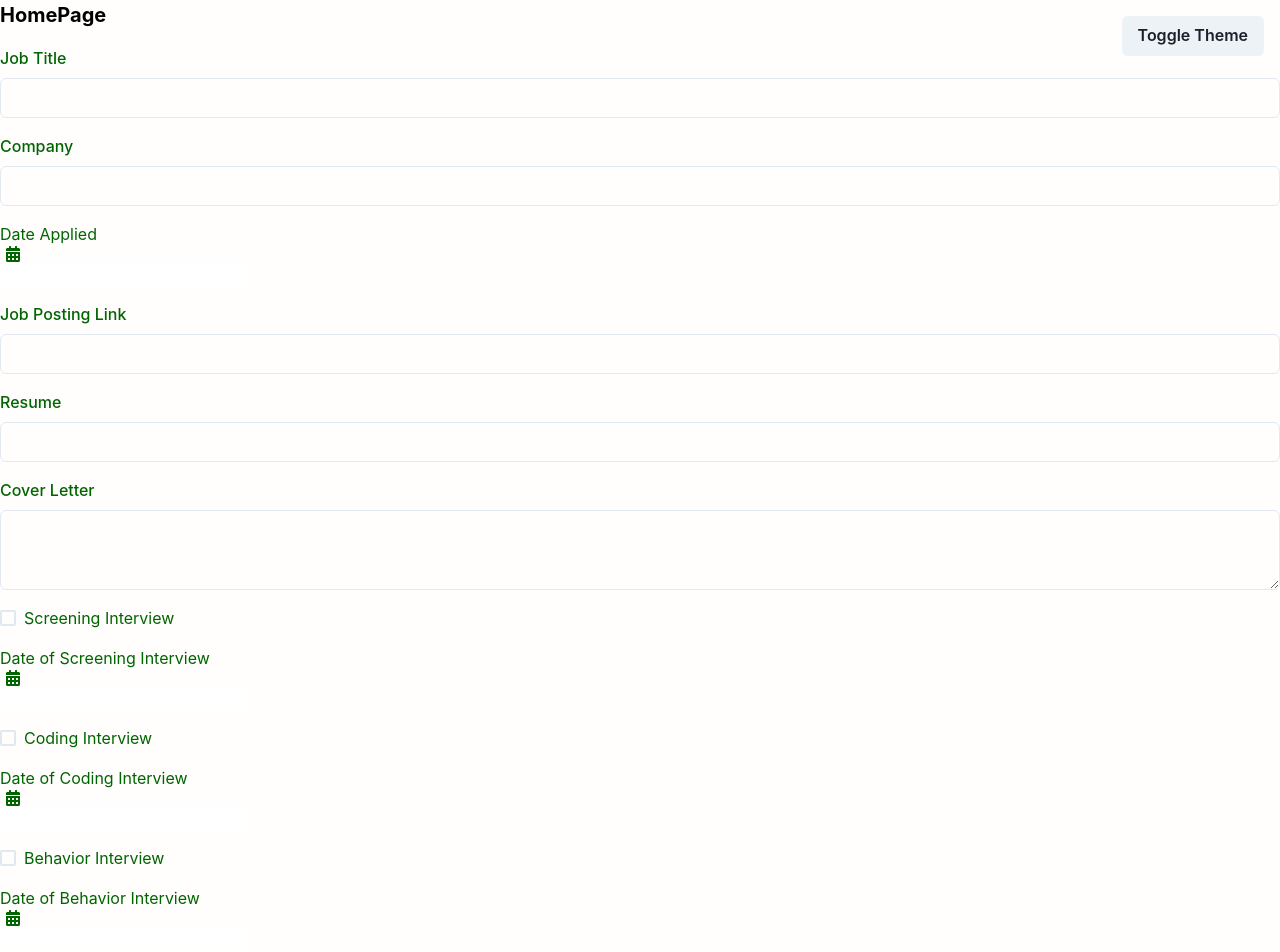
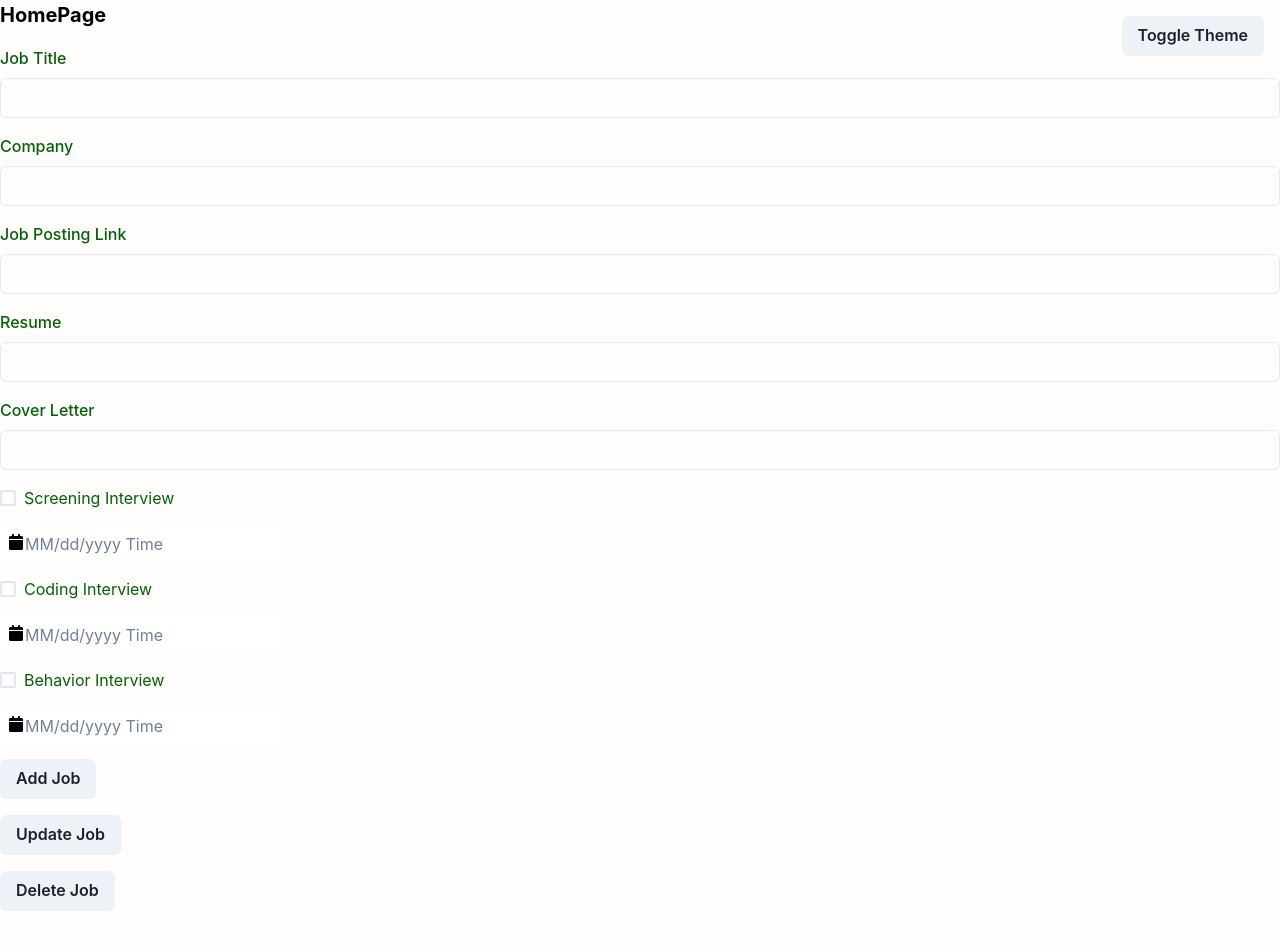
Before and after one commit to timdean27/Application_track_tool, a React (Vite) app in the folder Application_track_tool/: page / in a window 1280 px wide. Shown: the top 952 px of the page. After the commit the page ends 911 px from the top, so only its background shows below. Built offline with nearby package versions, Linux system fonts and the light colour scheme.

Commit message:
working on adding Crud and connecting to Springboot application and MySQL db

```diff
--- a/Application_track_tool/package.json
+++ b/Application_track_tool/package.json
@@ -13,6 +13,7 @@
     "@chakra-ui/react": "^2.8.2",
     "@emotion/react": "^11.11.4",
     "@emotion/styled": "^11.11.0",
+    "axios": "^1.6.7",
     "framer-motion": "^11.0.12",
     "react": "^18.2.0",
     "react-datepicker": "^6.3.0",
--- a/Application_track_tool/src/pages/HomePage/Homepage.tsx
+++ b/Application_track_tool/src/pages/HomePage/Homepage.tsx
@@ -1,28 +1,79 @@
-import React, { useState } from 'react';
-import { Button, VStack, Text, Input, FormControl, FormLabel,Checkbox, Textarea } from "@chakra-ui/react";
-import DatePicker from 'react-datepicker';
-import { FaCalendarAlt } from 'react-icons/fa';
-import 'react-datepicker/dist/react-datepicker.css';
+import React, { useState } from "react";
+import {
+  Button,
+  VStack,
+  Text,
+  Input,
+  FormControl,
+  FormLabel,
+  Checkbox,
+} from "@chakra-ui/react";
+import DatePicker from "react-datepicker";
+import "react-datepicker/dist/react-datepicker.css";
 
-const Homepage: React.FC = () => {
-  const [jobTitle, setJobTitle] = useState('');
-  const [company, setCompany] = useState('');
-  const [jobPostingLink, setJobPostingLink] = useState('');
-  const [resume, setResume] = useState('');
-  const [coverLetter, setCoverLetter] = useState('');
-  const [screeningInterview, setScreeningInterview] = useState('');
-  const [dateOfScreeningInterview, setDateOfScreeningInterview] = useState<Date | null>(null);
-  const [codingInterview, setCodingInterview] = useState('');
+const Homepage: React.FC = ({ jobs, addJob, updateJob, deleteJob }) => {
+  const [jobTitle, setJobTitle] = useState("");
+  const [company, setCompany] = useState("");
+  const [jobPostingLink, setJobPostingLink] = useState("");
+  const [resume, setResume] = useState("");
+  const [coverLetter, setCoverLetter] = useState("");
+  const [screeningInterview, setScreeningInterview] = useState(false);
+  const [dateOfScreeningInterview, setDateOfScreeningInterview] =
+    useState<Date | null>(null);
+  const [codingInterview, setCodingInterview] = useState(false);
+  const [dateOfCodingInterview, setDateOfCodingInterview] =
+    useState<Date | null>(null);
+  const [behaviorInterview, setBehaviorInterview] = useState(false);
+  const [dateOfBehaviorInterview, setDateOfBehaviorInterview] =
+    useState<Date | null>(null);
+  const [dateApplied, setDateApplied] = useState<Date | null>(null);
+  const [showDatePicker, setShowDatePicker] = useState(false); // State to control visibility of date picker
 
-  const [dateOfCodingInterview, setDateOfCodingInterview] = useState<Date | null>(null);
-  const [behaviorInterview, setBehaviorInterview] = useState('');
-  const [dateOfBehaviorInterview, setDateOfBehaviorInterview] = useState<Date | null>(null);
-  const [dateApplied, setDateApplied] = useState<Date | null>(null);
+  const handleAddJob = async () => {
+    try {
+      // Prepare job data
+      const jobData = {
+        jobTitle,
+        company,
+        jobPostingLink,
+        resume,
+        coverLetter,
+        screeningInterview: screeningInterview ? "Yes" : "No",
+        dateOfScreeningInterview,
+        codingInterview: codingInterview ? "Yes" : "No",
+        dateOfCodingInterview,
+        behaviorInterview: behaviorInterview ? "Yes" : "No",
+        dateOfBehaviorInterview,
+        dateApplied,
+      };
 
-  const handleUpdate = () => {
-    // Add your logic to handle the update here
-    console.log("Update button clicked!");
-    // You can use the state values (jobTitle, company, etc.) for further processing
+      await addJob(jobData);
+      // Reset form fields after successful addition
+      setJobTitle("");
+      setCompany("");
+      setJobPostingLink("");
+      setResume("");
+      setCoverLetter("");
+      setScreeningInterview(false);
+      setDateOfScreeningInterview(null);
+      setCodingInterview(false);
+      setDateOfCodingInterview(null);
+      setBehaviorInterview(false);
+      setDateOfBehaviorInterview(null);
+      setDateApplied(null);
+    } catch (error) {
+      console.error("Error adding job:", error);
+    }
+  };
+
+  const handleUpdateJob = async () => {
+    // Add your implementation for updating a job
+    console.log("Update job functionality");
+  };
+
+  const handleDeleteJob = async () => {
+    // Add your implementation for deleting a job
+    console.log("Delete job functionality");
   };
 
   return (
@@ -42,25 +93,11 @@ const Homepage: React.FC = () => {
       </FormControl>
 
       <FormControl>
-        <Text onClick={() => document.getElementById('appliedDatePicker')?.click()}>
-          Date Applied
-          <FaCalendarAlt
-            style={{
-              marginLeft: '5px',
-              cursor: 'pointer',
-            }}
+        <FormLabel>Job Posting Link</FormLabel>
+        <Input
+          value={jobPostingLink}
+          onChange={(e) => setJobPostingLink(e.target.value)}
         />
-        </Text>
-        <DatePicker
-          id="appliedDatePicker"
-          selected={dateApplied}
-          onChange={(date) => setDateApplied(date)}
-          style={{ display: 'none' }} // hide the DatePicker initially
-        />
-      </FormControl>
-      <FormControl>
-        <FormLabel>Job Posting Link</FormLabel>
-        <Input value={jobPostingLink} onChange={(e) => setJobPostingLink(e.target.value)} />
       </FormControl>
 
       <FormControl>
@@ -70,88 +107,78 @@ const Homepage: React.FC = () => {
 
       <FormControl>
         <FormLabel>Cover Letter</FormLabel>
-        <Textarea value={coverLetter} onChange={(e) => setCoverLetter(e.target.value)} />
+        <Input
+          value={coverLetter}
+          onChange={(e) => setCoverLetter(e.target.value)}
+        />
       </FormControl>
 
       <Checkbox
-  colorScheme='green'
-  isChecked={!!screeningInterview}
+        colorScheme="green"
+        isChecked={screeningInterview}
         onChange={(e) => setScreeningInterview(e.target.checked)}
       >
         Screening Interview
       </Checkbox>
 
-      <FormControl>
-        <Text onClick={() => document.getElementById('ScreeninginterviewDatePicker')?.click()}>
-          Date of Screening Interview
-          <FaCalendarAlt
-            style={{
-              marginLeft: '5px',
-              cursor: 'pointer',
+      <DatePicker
+        showIcon
+        showTimeSelect
+        selected={dateOfScreeningInterview}
+        onChange={(date) => {
+          console.log(date); // Log out the selected date
+          setDateOfScreeningInterview(date); // Update the state with the selected date
         }}
+        isClearable
+        dateFormat="Pp"
+        placeholderText="MM/dd/yyyy Time"
       />
-        </Text>
-        <DatePicker
-          id="ScreeninginterviewDatePicker"
-          selected={dateOfScreeningInterview}
-          onChange={(date) => setDateOfScreeningInterview(date)}
-          style={{ display: 'none' }} // hide the DatePicker initially
-        />
-      </FormControl>
 
       <Checkbox
-  colorScheme='green'
-  isChecked={!!codingInterview}
+        colorScheme="green"
+        isChecked={codingInterview}
         onChange={(e) => setCodingInterview(e.target.checked)}
       >
         Coding Interview
       </Checkbox>
 
-      <FormControl>
-        <Text onClick={() => document.getElementById('CodinginterviewDatePicker')?.click()}>
-          Date of Coding Interview
-          <FaCalendarAlt
-            style={{
-              marginLeft: '5px',
-              cursor: 'pointer',
+      <DatePicker
+        showIcon
+        showTimeSelect
+        selected={dateOfCodingInterview}
+        onChange={(date) => {
+          console.log(date); // Log out the selected date
+          setDateOfCodingInterview(date); // Update the state with the selected date
         }}
+        isClearable
+        dateFormat="Pp"
+        placeholderText="MM/dd/yyyy Time"
       />
-        </Text>
-        <DatePicker
-          id="CodinginterviewDatePicker"
-          selected={dateOfCodingInterview}
-          onChange={(date) => setDateOfCodingInterview(date)}
-          style={{ display: 'none' }} // hide the DatePicker initially
-        />
-      </FormControl>
 
       <Checkbox
-  colorScheme='green'
-  isChecked={!!behaviorInterview}
+        colorScheme="green"
+        isChecked={behaviorInterview}
         onChange={(e) => setBehaviorInterview(e.target.checked)}
       >
         Behavior Interview
       </Checkbox>
 
-      <FormControl>
-        <Text onClick={() => document.getElementById('BehaviorinterviewDatePicker')?.click()}>
-          Date of Behavior Interview
-          <FaCalendarAlt
-            style={{
-              marginLeft: '5px',
-              cursor: 'pointer',
+      <DatePicker
+        showIcon
+        showTimeSelect
+        selected={dateOfBehaviorInterview}
+        onChange={(date) => {
+          console.log(date); // Log out the selected date
+          setDateOfBehaviorInterview(date); // Update the state with the selected date
         }}
+        isClearable
+        dateFormat="Pp"
+        placeholderText="MM/dd/yyyy Time"
       />
-        </Text>
-        <DatePicker
-          id="BehaviorinterviewDatePicker"
-          selected={dateOfBehaviorInterview}
-          onChange={(date) => setDateOfBehaviorInterview(date)}
-          style={{ display: 'none' }} // hide the DatePicker initially
-        />
-      </FormControl>
 
-      <Button onClick={handleUpdate}>Update</Button>
+      <Button onClick={handleAddJob}>Add Job</Button>
+      <Button onClick={handleUpdateJob}>Update Job</Button>
+      <Button onClick={handleDeleteJob}>Delete Job</Button>
     </VStack>
   );
 };
```
Also changed, not shown: Application_track_tool/src/Components/JobCRUDPage.tsx (added, +84 -0 lines), 1 other file (tests, documents, lock files or other folders). Lines whose indentation alone changed are shown as unchanged.
